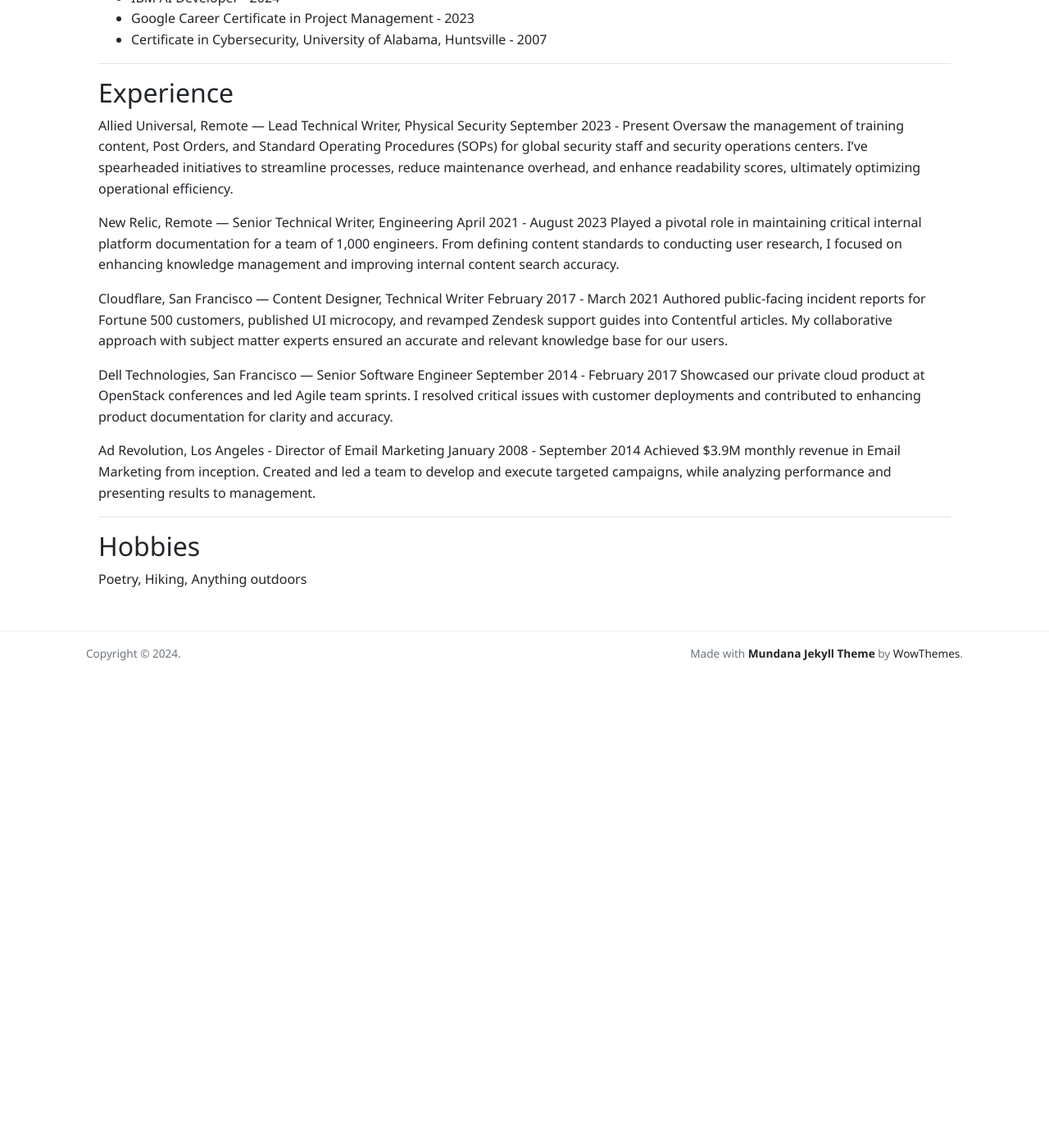
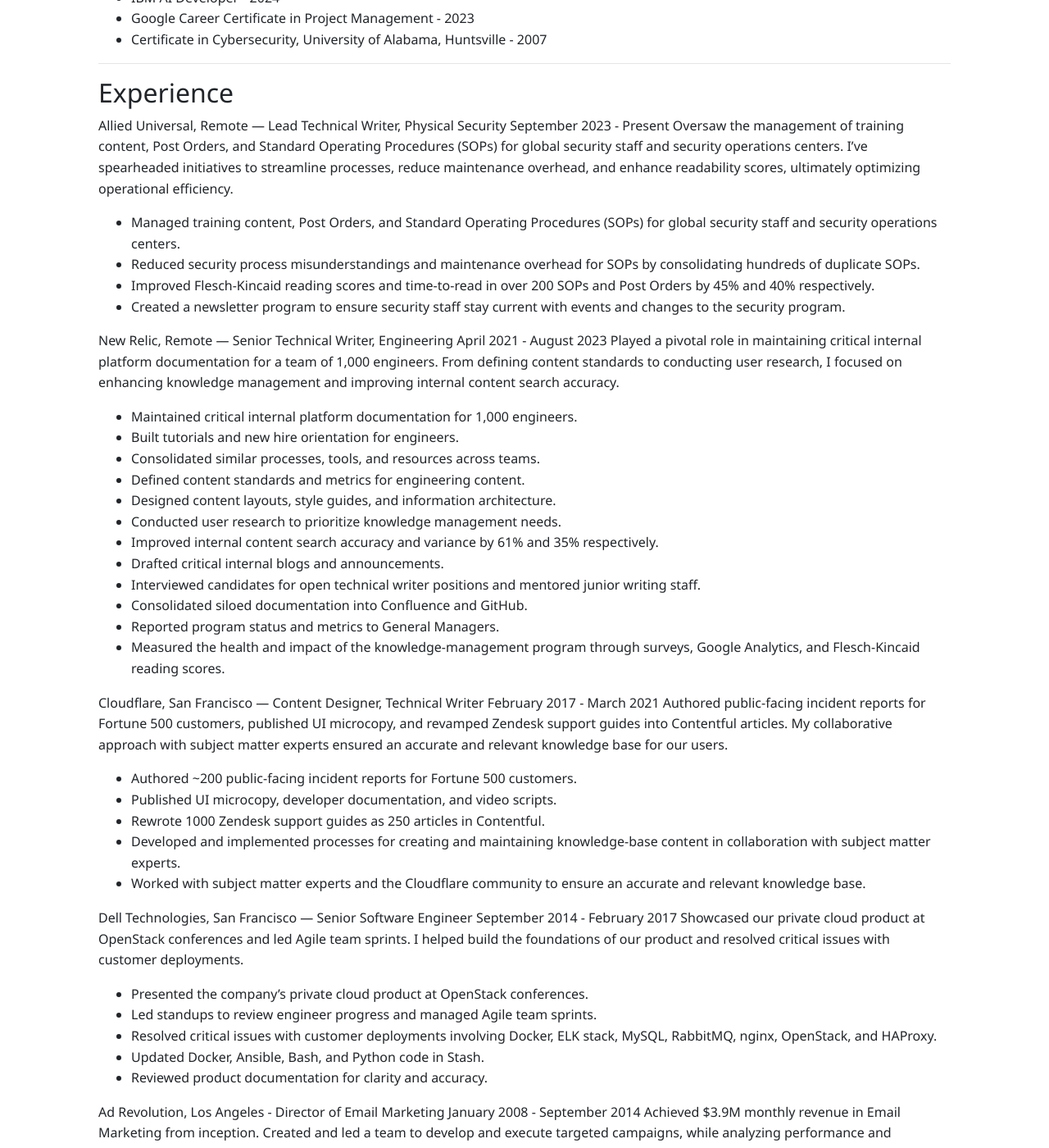
Before and after one commit to stumblefiend/jeremy.pugh, a Jekyll site: the page built from _pages/resume.md, in a window 1280 px wide and 1400 px high, scrolled down 1104 px. Shown: the whole window at 82% size. Built offline with Jekyll 4.4.1, drawn with Linux system fonts in a browser that asks for light colours; nearby versions of some CDN libraries; our own code applies the rules of GitHub Pages for plain Markdown files; before the commit the page ends 1928 px from its top, so only the background shows below that; some of the changed text lies outside the part shown.

Commit message:
Update resume.md

```diff
--- a/_pages/resume.md
+++ b/_pages/resume.md
@@ -52,21 +52,61 @@
 September 2023 - Present
 Oversaw the management of training content, Post Orders, and Standard Operating Procedures (SOPs) for global security staff and security operations centers. I've spearheaded initiatives to streamline processes, reduce maintenance overhead, and enhance readability scores, ultimately optimizing operational efficiency.
 
+- Managed training content, Post Orders, and Standard Operating Procedures (SOPs) for global security staff and security operations centers.
+- Reduced security process misunderstandings and maintenance overhead for SOPs by consolidating hundreds of duplicate SOPs.
+- Improved Flesch-Kincaid reading scores and time-to-read in over 200 SOPs and Post Orders by 45% and 40% respectively.
+- Created a newsletter program to ensure security staff stay current with events and changes to the security program.
+
 New Relic, Remote — Senior Technical Writer, Engineering
 April 2021 - August 2023
 Played a pivotal role in maintaining critical internal platform documentation for a team of 1,000 engineers. From defining content standards to conducting user research, I focused on enhancing knowledge management and improving internal content search accuracy.
+
+- Maintained critical internal platform documentation for 1,000 engineers.
+- Built tutorials and new hire orientation for engineers.
+- Consolidated similar processes, tools, and resources across teams.
+- Defined content standards and metrics for engineering content.
+- Designed content layouts, style guides, and information architecture.
+- Conducted user research to prioritize knowledge management needs.
+- Improved internal content search accuracy and variance by 61% and 35% respectively.
+- Drafted critical internal blogs and announcements.
+- Interviewed candidates for open technical writer positions and mentored junior writing staff.
+- Consolidated siloed documentation into Confluence and GitHub.
+- Reported program status and metrics to General Managers.
+- Measured the health and impact of the knowledge-management program through surveys, Google Analytics, and Flesch-Kincaid reading scores.
 
 Cloudflare, San Francisco — Content Designer, Technical Writer
 February 2017 - March 2021
 Authored public-facing incident reports for Fortune 500 customers, published UI microcopy, and revamped Zendesk support guides into Contentful articles. My collaborative approach with subject matter experts ensured an accurate and relevant knowledge base for our users.
 
+- Authored ~200 public-facing incident reports for Fortune 500 customers.
+- Published UI microcopy, developer documentation, and video scripts.
+- Rewrote 1000 Zendesk support guides as 250 articles in Contentful.
+- Developed and implemented processes for creating and maintaining knowledge-base content in collaboration with subject matter experts.
+- Worked with subject matter experts and the Cloudflare community to ensure an accurate and relevant knowledge base.
+
 Dell Technologies, San Francisco — Senior Software Engineer
 September 2014 - February 2017
-Showcased our private cloud product at OpenStack conferences and led Agile team sprints. I resolved critical issues with customer deployments and contributed to enhancing product documentation for clarity and accuracy.
+Showcased our private cloud product at OpenStack conferences and led Agile team sprints. I helped build the foundations of our product and resolved critical issues with customer deployments.
+
+- Presented the company’s private cloud product at OpenStack conferences.
+- Led standups to review engineer progress and managed Agile team sprints.
+- Resolved critical issues with customer deployments involving Docker, ELK stack, MySQL, RabbitMQ, nginx, OpenStack, and HAProxy.
+- Updated Docker, Ansible, Bash, and Python code in Stash.
+- Reviewed product documentation for clarity and accuracy.
 
 Ad Revolution, Los Angeles - Director of Email Marketing
 January 2008 - September 2014
 Achieved $3.9M monthly revenue in Email Marketing from inception. Created and led a team to develop and execute targeted campaigns, while analyzing performance and presenting results to management.
+
+- Grew Email Marketing revenue from $0 to $3.9M per month.
+- Created newsletters, email subject lines, and content.
+- A/B tested email subjects and content and analyzed performance.
+- Segmented mailing lists based on demographics and previous open/click activity and scheduled campaigns in ConstantContact.
+- Audited campaigns for functionality, design, compatibility, and compliance.
+- Developed and tested email marketing strategies and analyzed results.
+- Presented metrics, goals, plans, and roadmaps to management.
+- Grew Email Marketing revenue from 0$ to $3.9M per month.
+- Hired and directed nine members of an Email Marketing team.
 
 ---
 
```
